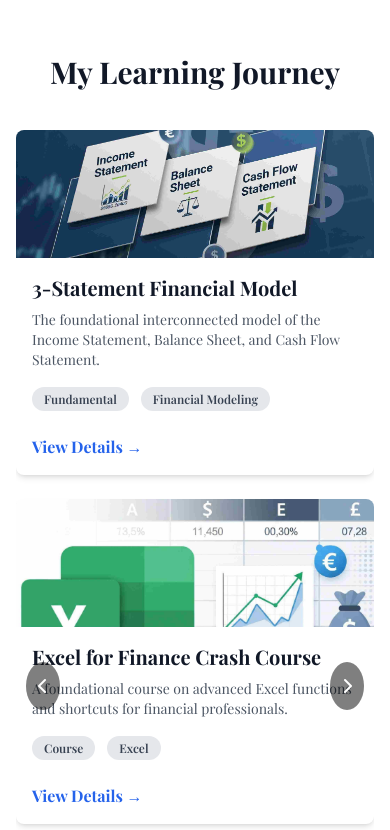
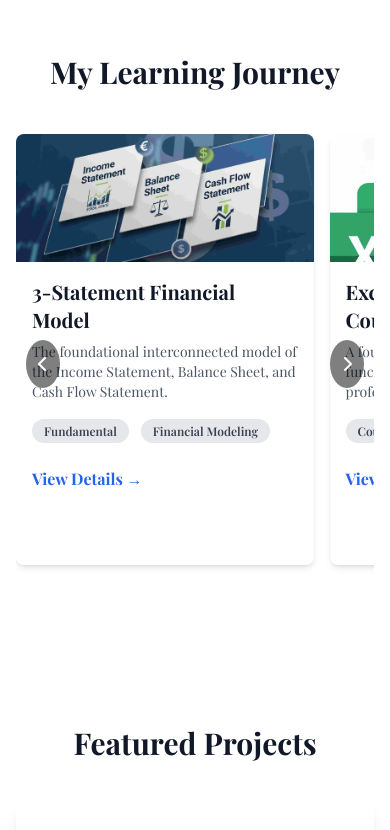
Before and after one commit to KelechiAso/Finance-Portfolio, a plain HTML site: page index.html in a window 390 px wide. Shown: the part 1980-2810 px from the top of the page. Drawn offline with nearby package versions, Linux system fonts and the light colour scheme; a web font is replaced by a local one.

Commit message:
UI changes2 mobile ux v2

```diff
--- a/index.html
+++ b/index.html
@@ -17,9 +17,40 @@
     <style>
         .card-grid {
             display: grid;
-            grid-template-columns: repeat(auto-fit, minmax(300px, 1fr));
-            gap: 24px;
+            gap: 16px; /* A smaller gap for mobile */
+
+            /* --- Mobile: Horizontal Scrolling Row --- */
+            grid-auto-flow: column; /* Lays out cards in a single row */
+            grid-auto-columns: 85%; /* Each card takes up 85% of the container's width */
+            overflow-x: auto;       /* Enables horizontal scrolling */
+            scroll-snap-type: x mandatory; /* Makes scrolling 'snap' nicely to each card */
+            padding: 4px 4px 16px 4px; /* Adds padding so shadows aren't cut off */
+
+            /* Hides the scrollbar for a cleaner look */
+            scrollbar-width: none; /* For Firefox */
+            -ms-overflow-style: none;  /* For Internet Explorer and Edge */
+    }
+
+        /* Hides scrollbar for Chrome, Safari, and Opera */
+        .card-grid::-webkit-scrollbar {
+            display: none;
         }
+
+        /* This helps the scroll-snap work correctly on each card */
+        .card-grid > div {
+            scroll-snap-align: start;
+        }
+
+/* --- Desktop (768px and up): Revert to 3-Column Grid --- */
+        @media (min-width: 768px) {
+                .card-grid {
+                    grid-auto-flow: row; /* Change flow back to default */
+                    grid-template-columns: repeat(3, 1fr); /* Create the 3-column grid */
+                    overflow-x: hidden; /* Hide horizontal scroll on desktop */
+                    gap: 24px; /* Restore original desktop gap */
+                    padding: 0;
+                }
+            }
 
         .carousel-container {
             display: flex;
```
